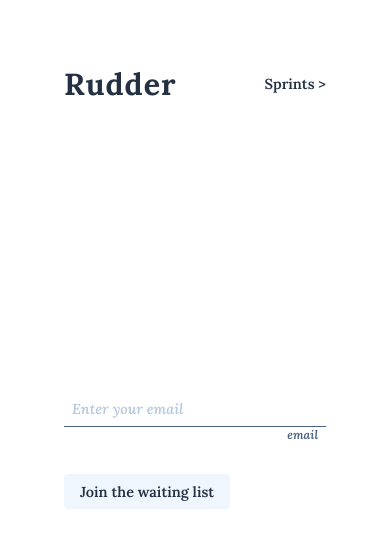
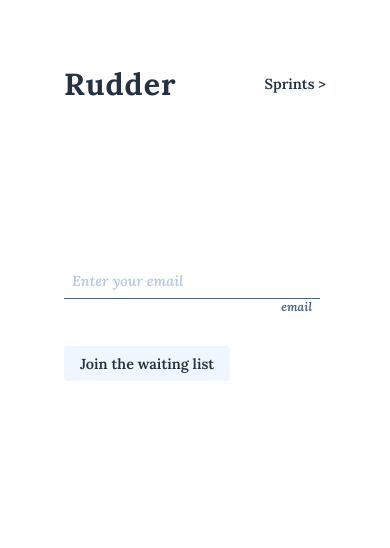
Before and after one commit to taylorlaekeman/rudder-ui, a React (Create React App) app: page /sprints/new in a window 390 px wide. Shown: the top 548 px of the page. Built offline with nearby package versions, Linux system fonts and the light colour scheme.

Commit message:
fix form for mobile

```diff
--- a/src/components/Form/Input.tsx
+++ b/src/components/Form/Input.tsx
@@ -46,6 +46,7 @@ type propTypes = {
 };
 
 const Wrapper = styled.div<{ $area: string; $hasError: boolean }>`
+  align-items: flex-end;
   display: flex;
   flex-direction: column;
   grid-area: ${({ $area }) => $area};
@@ -70,6 +71,7 @@ const StyledInput = styled.input<{ $hasError: boolean; $isStruck: boolean }>`
     $hasError
       ? theme.colours.text.input.error
       : theme.colours.text.input.normal};
+  border-radius: 0;
   outline: none;
   padding: 8px;
   width: 100%;
@@ -100,7 +102,6 @@ const StyledInput = styled.input<{ $hasError: boolean; $isStruck: boolean }>`
 `;
 
 const Label = styled.label<{ $hasError: boolean }>`
-  align-self: end;
   color: ${({ $hasError, theme }) =>
     $hasError
       ? theme.colours.text.label.error
@@ -108,6 +109,7 @@ const Label = styled.label<{ $hasError: boolean }>`
   display: inline-block;
   font-style: italic;
   padding: 0 8px;
+  width: max-content;
 
   ${({ theme }) => theme.font.small}
 
--- a/src/views/WaitingListSignup.tsx
+++ b/src/views/WaitingListSignup.tsx
@@ -47,7 +47,8 @@ const Form = styled(UnstyledForm)`
     'input  input'
     'button .    ';
   grid-template-columns: max-content 1fr;
-  margin-top: 256px;
+  margin-top: 128px;
+  max-width: 256px;
 `;
 
 const Success = styled.p`
```
